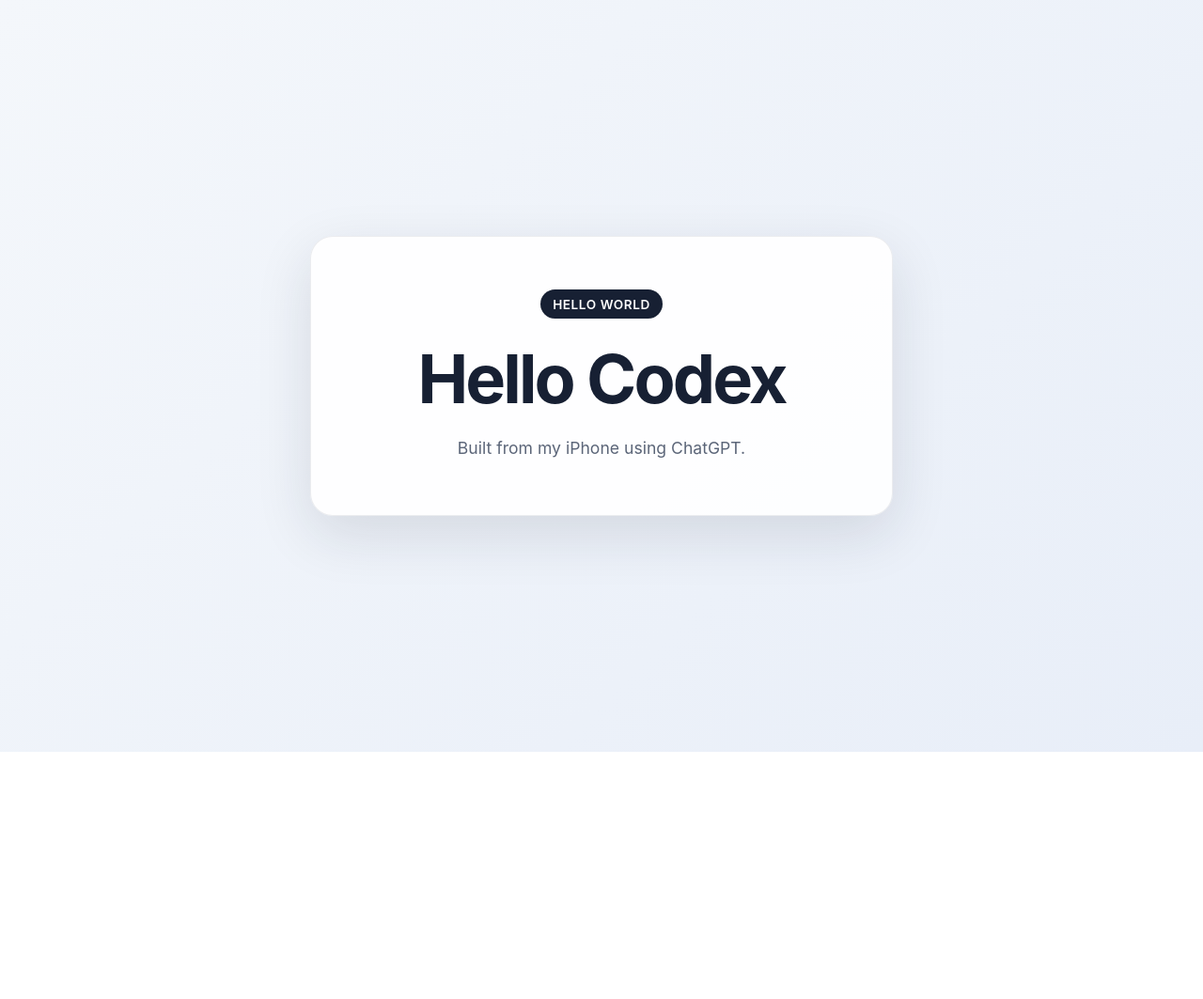
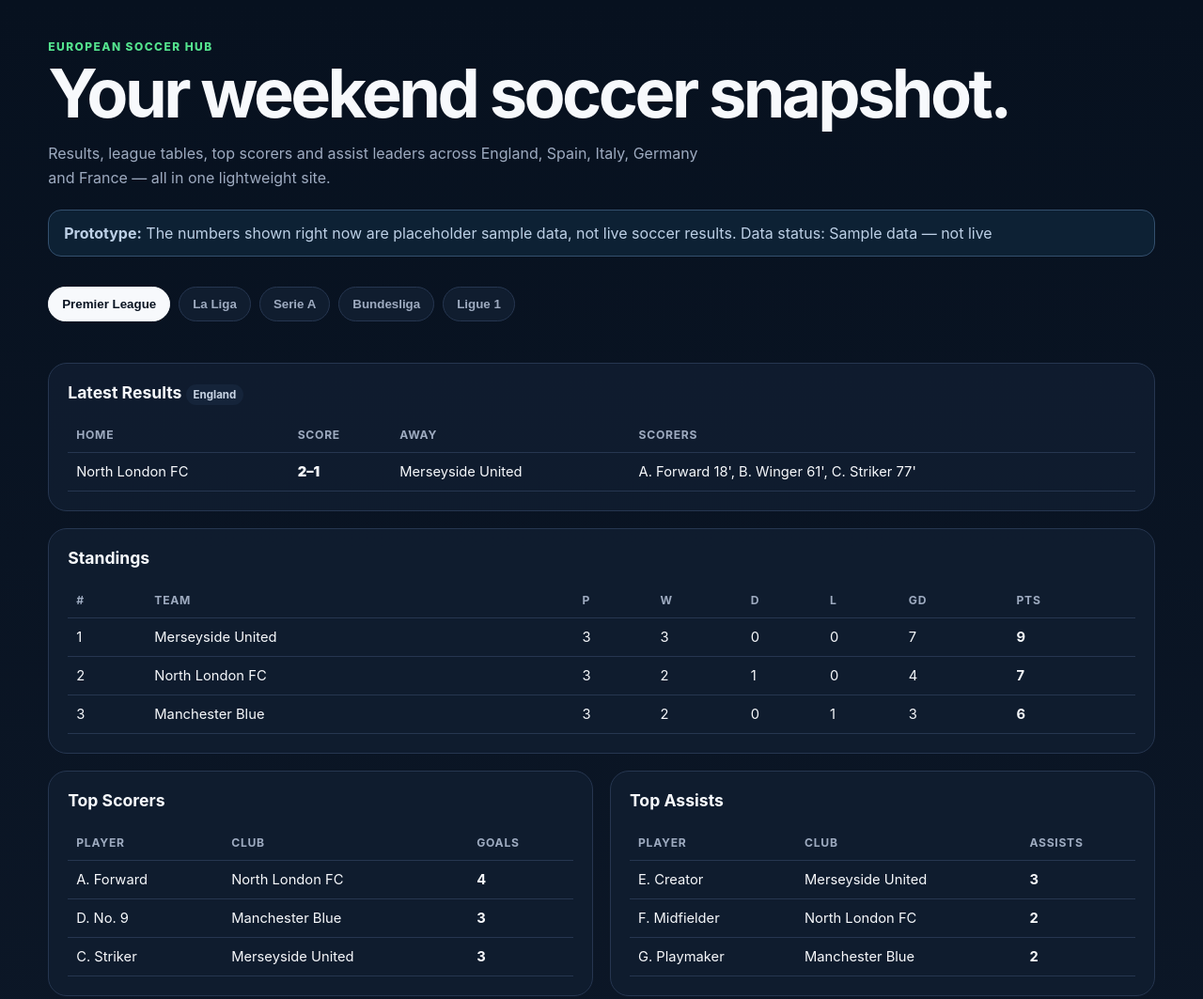
Before and after one commit to xkcao/HelloCodex-, a plain HTML site: page index.html in a window 1280 px wide. Shown: the top 1063 px of the page at 94% size. Before the commit the page ends 800 px from the top, so only its background shows below. Drawn offline with Linux system fonts and the light colour scheme.

Commit message:
Build first soccer dashboard

```diff
--- a/index.html
+++ b/index.html
@@ -3,64 +3,29 @@
 <head>
   <meta charset="UTF-8" />
   <meta name="viewport" content="width=device-width, initial-scale=1.0" />
-  <title>Hello Codex</title>
-  <style>
-    * {
-      box-sizing: border-box;
-    }
-
-    body {
-      margin: 0;
-      min-height: 100vh;
-      display: grid;
-      place-items: center;
-      font-family: -apple-system, BlinkMacSystemFont, "Segoe UI", sans-serif;
-      background: linear-gradient(135deg, #f4f7fb, #e8eef8);
-      color: #172033;
-    }
-
-    .card {
-      width: min(90%, 620px);
-      padding: 3.5rem 2.5rem;
-      text-align: center;
-      background: rgba(255, 255, 255, 0.9);
-      border: 1px solid rgba(23, 32, 51, 0.08);
-      border-radius: 24px;
-      box-shadow: 0 20px 60px rgba(23, 32, 51, 0.12);
-    }
-
-    h1 {
-      margin: 0 0 1rem;
-      font-size: clamp(2.5rem, 8vw, 4.5rem);
-      letter-spacing: -0.04em;
-    }
-
-    p {
-      margin: 0;
-      font-size: 1.1rem;
-      line-height: 1.7;
-      color: #5b6578;
-    }
-
-    .badge {
-      display: inline-block;
-      margin-bottom: 1.25rem;
-      padding: 0.45rem 0.8rem;
-      border-radius: 999px;
-      background: #172033;
-      color: white;
-      font-size: 0.85rem;
-      font-weight: 600;
-      letter-spacing: 0.04em;
-      text-transform: uppercase;
-    }
-  </style>
+  <meta name="description" content="European soccer results, standings, scorers and assists." />
+  <title>European Soccer Hub</title>
+  <link rel="stylesheet" href="styles.css" />
 </head>
 <body>
-  <main class="card">
-    <div class="badge">Hello World</div>
-    <h1>Hello Codex</h1>
-    <p>Built from my iPhone using ChatGPT.</p>
-  </main>
+  <div class="wrap">
+    <header>
+      <div class="eyebrow">European Soccer Hub</div>
+      <h1>Your weekend soccer snapshot.</h1>
+      <p class="lead">Results, league tables, top scorers and assist leaders across England, Spain, Italy, Germany and France — all in one lightweight site.</p>
+      <div class="notice"><strong>Prototype:</strong> The numbers shown right now are placeholder sample data, not live soccer results. Data status: <span id="dataStatus">loading…</span></div>
+      <nav id="leagueTabs" class="league-tabs" aria-label="Leagues"></nav>
+    </header>
+
+    <main class="grid">
+      <section id="results" class="card wide" aria-live="polite"></section>
+      <section id="standings" class="card wide"></section>
+      <section id="scorers" class="card"></section>
+      <section id="assists" class="card"></section>
+    </main>
+
+    <footer class="footer">Built from an iPhone using ChatGPT · Hosted on GitHub Pages</footer>
+  </div>
+  <script src="app.js"></script>
 </body>
 </html>
```
